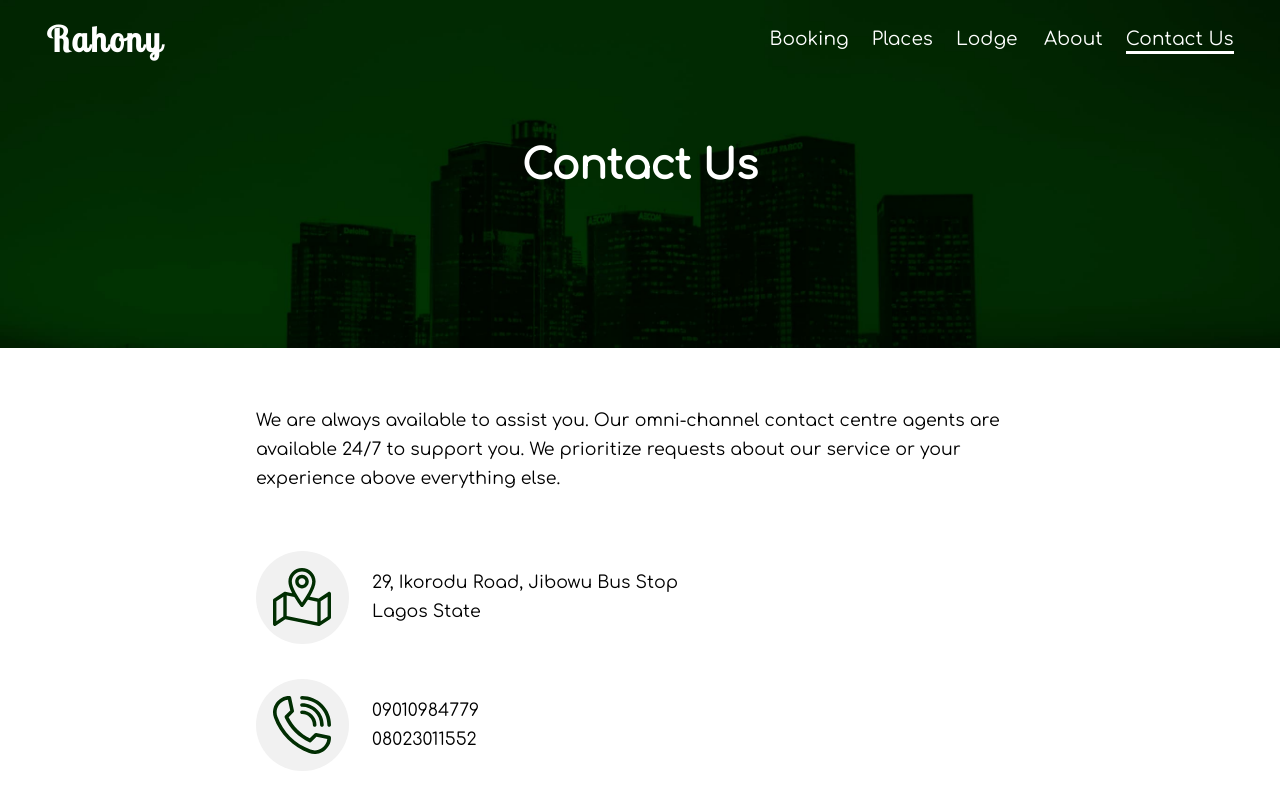
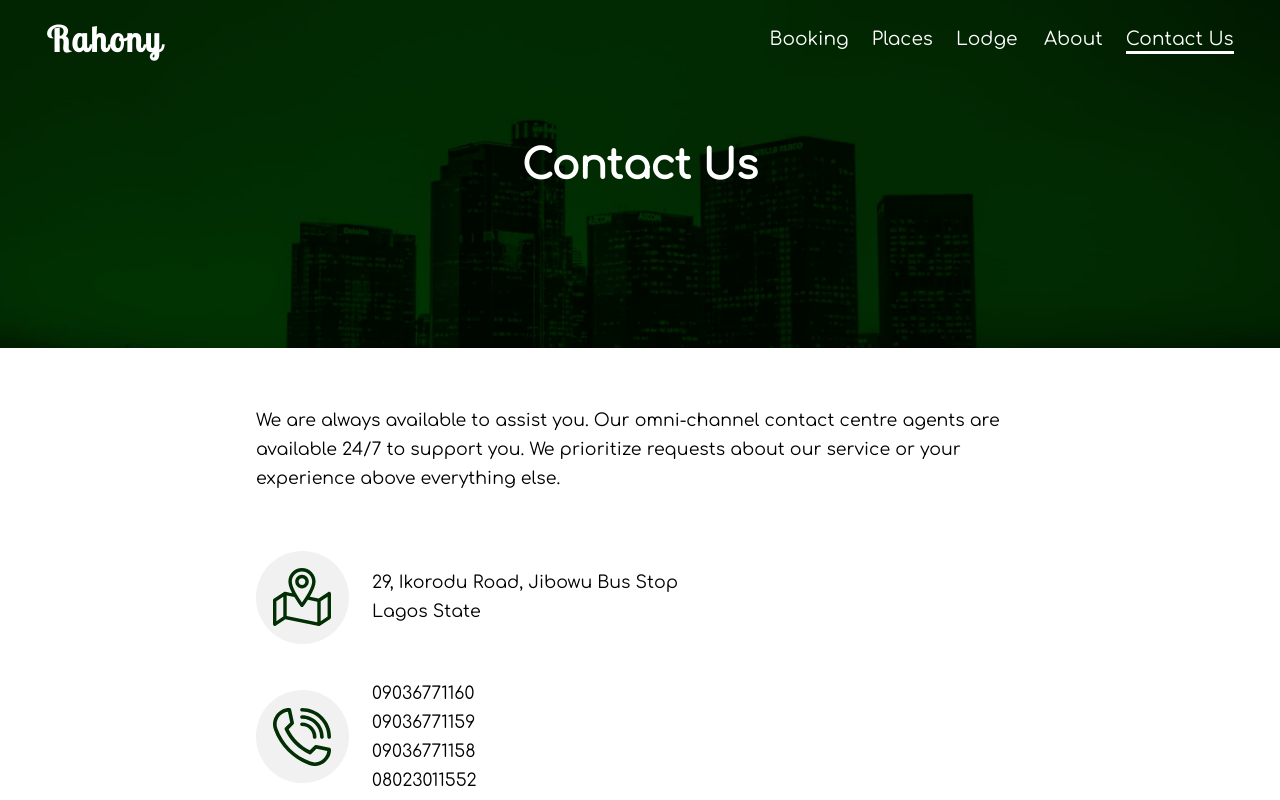
Before and after one commit to megaconfidence/rahony, a React (Create React App) app: page /contact in a window 1280 px wide. Shown: the top 800 px of the page. Built offline with nearby package versions, Linux system fonts and the light colour scheme.

Commit message:
chore: Updates data

```diff
--- a/src/components/Bookingpage.js
+++ b/src/components/Bookingpage.js
@@ -19,7 +19,7 @@ const Bookingpage = () => {
   const [email, setEmail] = useState('');
 
   const backendURL = process.env.REACT_APP_BACKEND;
-  const locations = ['', 'lagos', 'port harcourt', 'abuja', 'imo', 'bayelsa'];
+  const locations = ['', 'lagos', 'port harcourt', 'abuja', 'owerri', 'yenogoa'];
 
   useEffect(() => {
     window.scrollTo(0, 0);
--- a/src/components/ContactPage.js
+++ b/src/components/ContactPage.js
@@ -25,7 +25,9 @@ const ContactPage = () => {
           <img src='/images/phone.svg' alt='phone' />
         </div>
         <div className='detail__items'>
-          <div>09010984779</div>
+          <div>09036771160</div>
+          <div>09036771159</div>
+          <div>09036771158</div>
           <div>08023011552</div>
         </div>
       </div>
--- a/src/components/ExplorePage.js
+++ b/src/components/ExplorePage.js
@@ -1,11 +1,11 @@
-import React, { useEffect, useRef } from 'react';
+import React, { useEffect, useMemo, useRef } from 'react';
 import './ExplorePage.scss';
 import Head from './Head';
 
 const ExplorePage = ({ location: { pathname } }) => {
   const map = useRef(null);
   const place = pathname.replace('/places/', '');
-  const details = {
+  const details = useMemo(()=>({
     jibowu: {
       phone0: '08023011552',
       phone1: '09036771158',
@@ -23,7 +23,6 @@ const ExplorePage = ({ location: { pathname } }) => {
     },
     ejigbo: {
       phone0: '08039164323',
-      phone1: '0901084782',
       phone2: '09036771166',
       address: '90, Egbe Road, Powerline Bus Stop',
       state: 'Lagos State',
@@ -47,7 +46,6 @@ const ExplorePage = ({ location: { pathname } }) => {
     'oil mill': {
       phone0: '08039164323',
       phone1: '09036771164',
-      phone2: '09036771158',
       address: '302, Aba Road, Oil Mill Bus Stop',
       state: 'Rivers State',
       intro: `Rivers State, also known simply as Rivers, is one of the 36 states of Nigeria. According to census data released in 2006, the state has a population of 5,198,716, making it the sixth-most populous state in the country. Its capital and largest city, Port Harcourt, is economically significant as the centre of Nigeria's oil industry. Rivers State is bounded on the South by the Atlantic Ocean, to the North by Imo and Abia, to the East by Akwa Ibom State, and to the West by Bayelsa and Delta states. It is home of many ethnic group,majorly :Ikwerre people, Ikwerre, a subgroup of the Igbo Ethnic Group, Ijaw Subgroups, Ogoni people and many other ethnic groups. The people from Rivers State are known as "Riverians". The inland part of the state consists of tropical rainforest; towards the coast, the typical Niger Delta environment features many mangrove swamps. `,
@@ -56,7 +54,6 @@ const ExplorePage = ({ location: { pathname } }) => {
     'tunde idiagbon': {
       phone0: '08039164323',
       phone1: '09036771167',
-      phone2: '0901084787',
       phone3: '09036771168',
       address: 'Plot 9, Tunde Idiagbon Way, Jabi Motor Park',
       state: 'Abuja FCT',
@@ -66,7 +63,6 @@ const ExplorePage = ({ location: { pathname } }) => {
     },
     owerri: {
       phone0: '08039164323',
-      phone1: '09036771158',
       phone2: '07036736670',
       address: 'Plot 38, Egbu Road, Owerri',
       state: 'Imo State',
@@ -75,14 +71,13 @@ const ExplorePage = ({ location: { pathname } }) => {
     },
     yenogoa: {
       phone0: '08039164323',
-      phone1: '09036771158',
       phone2: '09036771165',
       address: '354, Melford Okilo Road, Yenogoa',
       state: 'Bayelsa State',
       intro: `Bayelsa State is a state in southern Nigeria in the core Niger Delta region, between Delta State and Rivers State. Its capital is Yenagoa. The language spoken here is Ijaw language as well as Igbo Language in some localities like Ogbia area etc. However, like the rest of Nigeria, English is the official language. The state was formed in 1996 from part of Rivers State and thus, it is one of the newest states of the Nigerian federation. `,
       body: 'Our office is located at Okilo road, opposite Wema Bank, where we convey passengers to Benin, Auchi, Lokoja, Abuja, Kaduna, Sagamu and Lagos',
     },
-  };
+  }), []);
   useEffect(() => {
     window.scrollTo(0, 0);
   }, []);
```
